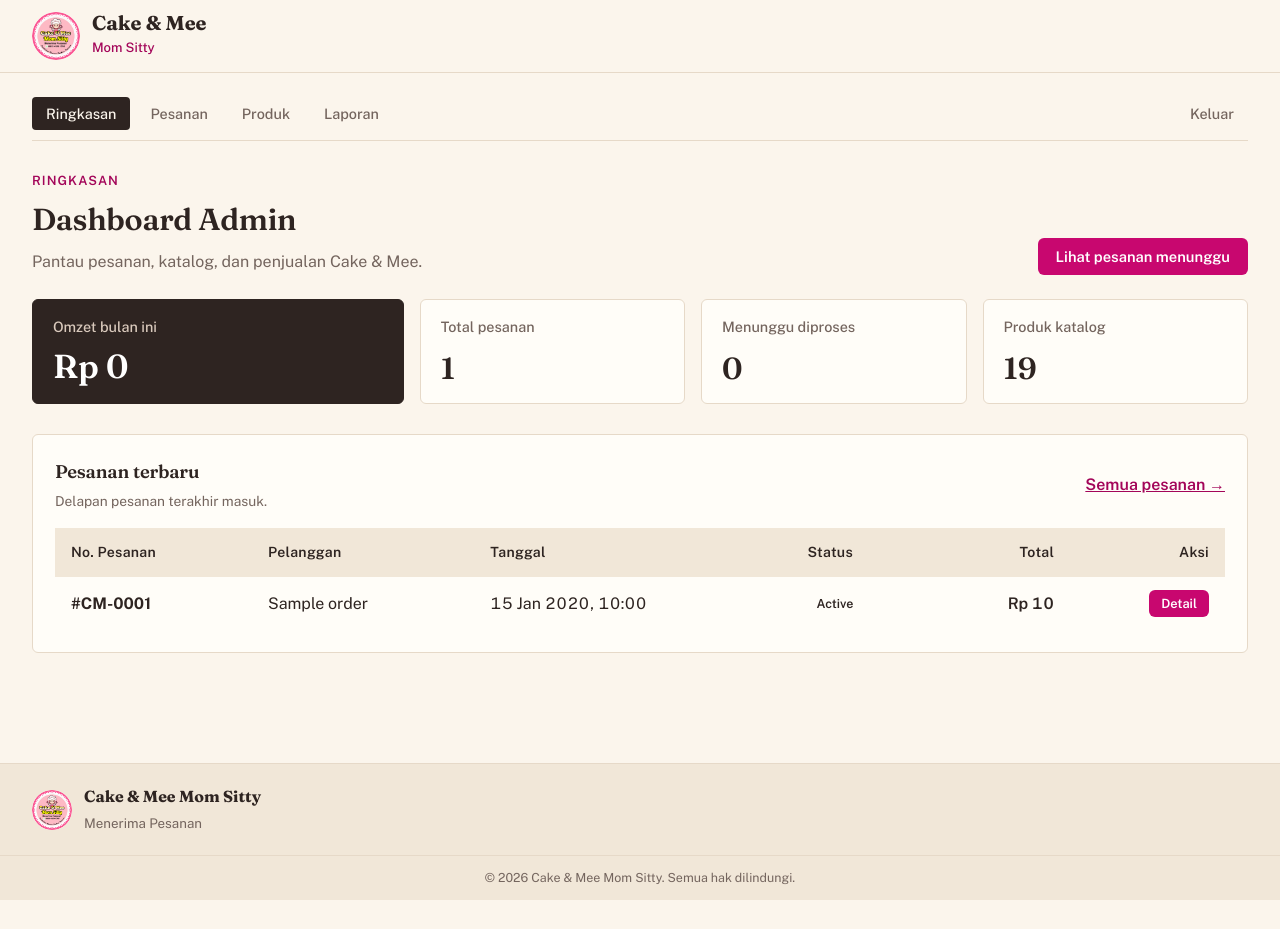
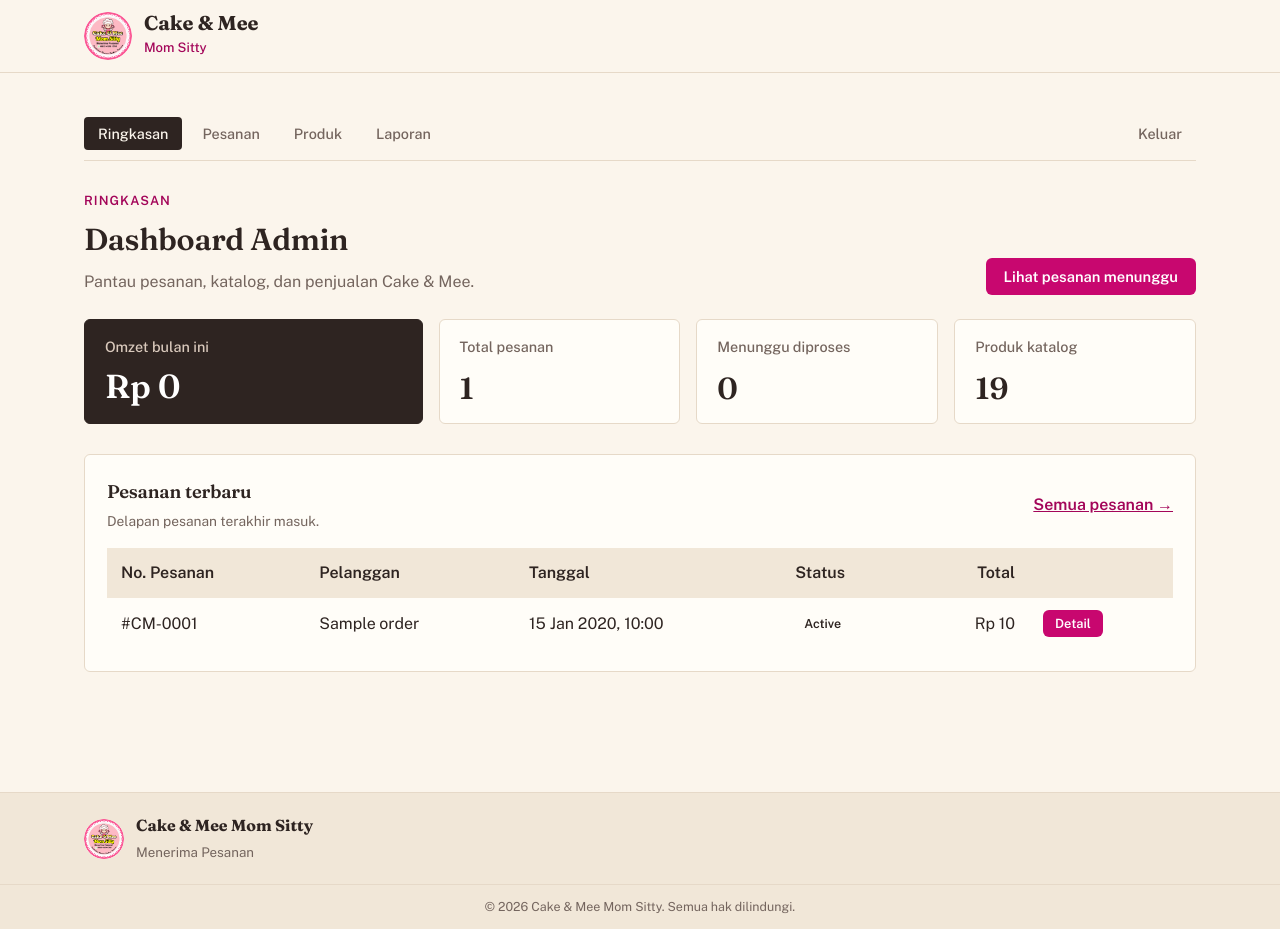
Before and after one commit to lexackerman99-jpg/cake-mee, a Laravel app: page /loginadmin/dashboard_admin in a window 1280 px wide. Before the commit the page ends 900 px from the top, so only its background shows below. Run offline with Laravel 12, Linux system fonts and the light colour scheme; a user stored in the database is signed in; data comes from the database, SQL or seed files in the repository; tables that the repository leaves empty hold one stand-in row (values such as "Sample post").

Commit message:
fixing ui user and admin

```diff
--- a/resources/views/admin/dashboard.blade.php
+++ b/resources/views/admin/dashboard.blade.php
@@ -29,16 +29,16 @@
     @else
       <div class="table-wrap">
         <table class="admin-table">
-          <thead><tr><th>No. Pesanan</th><th>Pelanggan</th><th>Tanggal</th><th>Status</th><th class="right">Total</th><th class="right">Aksi</th></tr></thead>
+          <thead><tr><th>No. Pesanan</th><th>Pelanggan</th><th>Tanggal</th><th>Status</th><th class="right">Total</th><th></th></tr></thead>
           <tbody>
           @foreach($recentOrders as $order)
             <tr>
-              <td><strong>#{{ $order->number }}</strong></td>
+              <td>#{{ $order->number }}</td>
               <td>{{ $order->customer_name }}</td>
-              <td class="col-date">{{ $order->created_at->format('d M Y, H:i') }}</td>
+              <td>{{ $order->created_at->format('d M Y, H:i') }}</td>
               <td><span class="status-badge status-{{ $order->status }}">{{ ucfirst($order->status) }}</span></td>
-              <td class="right col-total">Rp {{ number_format($order->total, 0, ',', '.') }}</td>
-              <td class="right"><a class="btn sm" href="{{ route('admin.orders.show', $order) }}">Detail</a></td>
+              <td class="right">Rp {{ number_format($order->total, 0, ',', '.') }}</td>
+              <td><a class="btn sm" href="{{ route('admin.orders.show', $order) }}">Detail</a></td>
             </tr>
           @endforeach
           </tbody>
--- a/resources/views/admin/products/index.blade.php
+++ b/resources/views/admin/products/index.blade.php
@@ -22,15 +22,15 @@
     @else
       <div class="table-wrap">
         <table class="admin-table">
-          <thead><tr><th>Produk</th><th>Kategori</th><th>Ukuran</th><th class="right">Harga</th><th class="right">Aksi</th></tr></thead>
+          <thead><tr><th>Produk</th><th>Kategori</th><th>Ukuran</th><th class="right">Harga</th><th>Aksi</th></tr></thead>
           <tbody>
           @foreach($products as $product)
             <tr>
               <td><strong>{{ $product->name }}</strong>@if($product->note)<small class="table-note">{{ $product->note }}</small>@endif</td>
               <td>{{ $product->category }}</td>
               <td>{{ $product->size }} cm</td>
-              <td class="right col-total">Rp {{ number_format($product->price, 0, ',', '.') }}</td>
-              <td class="right"><div class="table-actions" style="justify-content: flex-end;">
+              <td class="right">Rp {{ number_format($product->price, 0, ',', '.') }}</td>
+              <td><div class="table-actions">
                 <a class="btn sm" href="{{ route('admin.products.edit', $product) }}">Edit</a>
                 <form method="POST" action="{{ route('admin.products.destroy', $product) }}" onsubmit="return confirm('Yakin ingin menghapus produk ini?')">@csrf @method('DELETE')<button class="btn sm btn-danger">Hapus</button></form>
               </div></td>
--- a/resources/views/layout.blade.php
+++ b/resources/views/layout.blade.php
@@ -165,15 +165,7 @@ tr:last-child td,tr:last-child th{border-bottom:0}
 .stat-revenue span{color:#d9c9bc}
 .stat-revenue strong{color:#fff;font-size:clamp(1.6rem,2.6vw,2.1rem);white-space:nowrap}
 @media(max-width:1100px){.stats-grid:has(.stat-revenue){grid-template-columns:repeat(2,minmax(0,1fr))}.stat-revenue{grid-column:1/-1}}
-/* ---------- Admin Layout Full-Width ---------- */
-body.is-admin .bar,
-.bar-admin{max-width:100%;padding:0 32px}
-body.is-admin .page,
-.page.page-admin,
-.page:has(.admin-page){max-width:100%;width:100%;padding:24px 32px 60px}
-.admin-page{max-width:100%;width:100%;margin:0}
-body.is-admin footer .fin,
-.fin-admin{max-width:100%;padding:20px 32px}
+.admin-page{max-width:1160px;margin:0 auto}
 .admin-nav{display:flex;align-items:center;gap:6px;flex-wrap:wrap;margin:0 0 30px;padding:0 0 10px;border-bottom:1px solid var(--line)}
 .admin-nav a,.admin-nav button{display:inline-flex;align-items:center;padding:8px 14px;border:0;border-radius:4px;background:transparent;color:var(--mut);font:500 .9rem var(--sans);text-decoration:none;cursor:pointer}
 .admin-nav a:hover,.admin-nav button:hover{background:var(--sand);color:var(--ink)}
@@ -183,24 +175,18 @@ body.is-admin footer .fin,
 .admin-heading h2{margin:0 0 5px}
 .admin-subtitle{margin:0;color:var(--mut)}
 .admin-heading .eyebrow{margin-bottom:4px}
-.admin-panel{padding:22px;background:var(--paper);border:1px solid var(--line);border-radius:6px;width:100%}
+.admin-panel{padding:22px;background:var(--paper);border:1px solid var(--line);border-radius:6px}
 .panel-heading{display:flex;align-items:center;justify-content:space-between;gap:14px;margin-bottom:16px}
 .panel-heading h3{margin:0;font-size:1.15rem}
 .panel-heading p{margin:4px 0 0;color:var(--mut);font-size:.86rem}
 .panel-heading>a{font-weight:600}
-.admin-table{width:100%;min-width:860px;margin:0;border:0;border-radius:0}
-.admin-table th,.admin-table td{padding:13px 16px;vertical-align:middle;white-space:nowrap}
-.admin-table th{font-size:.88rem;letter-spacing:.02em}
+.admin-table{min-width:720px;margin:0;border:0;border-radius:0}
+.admin-table th,.admin-table td{padding:12px 14px}
+.admin-table td{vertical-align:middle}
 .admin-table tbody tr:hover td{background:var(--cream)}
-.table-wrap{overflow-x:auto;-webkit-overflow-scrolling:touch}
+.admin-table th{white-space:nowrap}
+.table-wrap{overflow-x:auto}
 .table-note{display:block;color:var(--mut);font-size:.8rem;margin-top:3px}
-.col-date{white-space:nowrap;font-variant-numeric:tabular-nums}
-.col-total{white-space:nowrap;font-weight:600;font-variant-numeric:tabular-nums}
-.pay-cell{display:inline-flex;align-items:center;gap:8px;white-space:nowrap}
-.pay-status-tag{display:inline-block;font-size:.76rem;font-weight:500;padding:2px 7px;border-radius:4px;background:var(--sand);color:var(--mut);white-space:nowrap}
-.pay-status-tag.is-terbayar{background:#dcefe3;color:#17603c}
-.pay-status-tag.is-ditolak{background:#f4dcdf;color:#8c1b2b}
-.pay-status-tag.is-menunggu{background:#f8ebc4;color:#6b4c00}
 .table-actions{display:flex;gap:7px;align-items:center}
 .table-actions form{margin:0}
 .btn-danger{background:#a62235}
@@ -349,17 +335,14 @@ footer{background:var(--sand);border-top:1px solid var(--line);color:var(--ink);
 @media(prefers-reduced-motion:reduce){*{scroll-behavior:auto!important;transition:none!important}}
 </style>
 </head>
-@php
-  $isAdmin = request()->routeIs('admin.*') || request()->is('loginadmin/*') || request()->is('admin/*') || request()->is('admin');
-@endphp
-<body class="{{ $isAdmin ? 'is-admin' : '' }}">
+<body>
 <header class="top" id="top">
-  <div class="bar {{ $isAdmin ? 'bar-admin' : '' }}">
+  <div class="bar">
     <a class="brand" href="{{ route('home') }}">
       <img src="/logo.png" alt="Logo Mom Sitty">
       <span><b>Cake & Mee</b><small>Mom Sitty</small></span>
     </a>
-    @unless($isAdmin || request()->is('loginadmin'))
+    @unless(request()->is('admin') || request()->is('admin/*') || request()->is('loginadmin') || request()->is('loginadmin/*'))
     <nav class="menu" id="menu">
       <a href="{{ route('home') }}#katalog" class="{{ request()->routeIs('home') ? 'on' : '' }}">Pesan Sekarang</a>
       <a href="{{ route('home') }}#cara-pesan">Cara Pesan</a>
@@ -382,11 +365,11 @@ footer{background:var(--sand);border-top:1px solid var(--line);color:var(--ink);
   @yield('hero')
   <main>@yield('content')</main>
 @else
-  <main class="page {{ $isAdmin ? 'page-admin' : '' }}">@yield('content')</main>
+  <main class="page">@yield('content')</main>
 @endif
 
 <footer>
-  <div class="fin {{ $isAdmin ? 'fin-admin' : '' }}">
+  <div class="fin">
     <div class="fb"><img src="/logo.png" alt=""><div><b>Cake & Mee Mom Sitty</b><small>Menerima Pesanan</small></div></div>
   </div>
   <div class="copy">© {{ date('Y') }} Cake & Mee Mom Sitty. Semua hak dilindungi.</div>
```
Also changed, not shown: resources/views/admin/orders/index.blade.php (+6 -12 lines).
